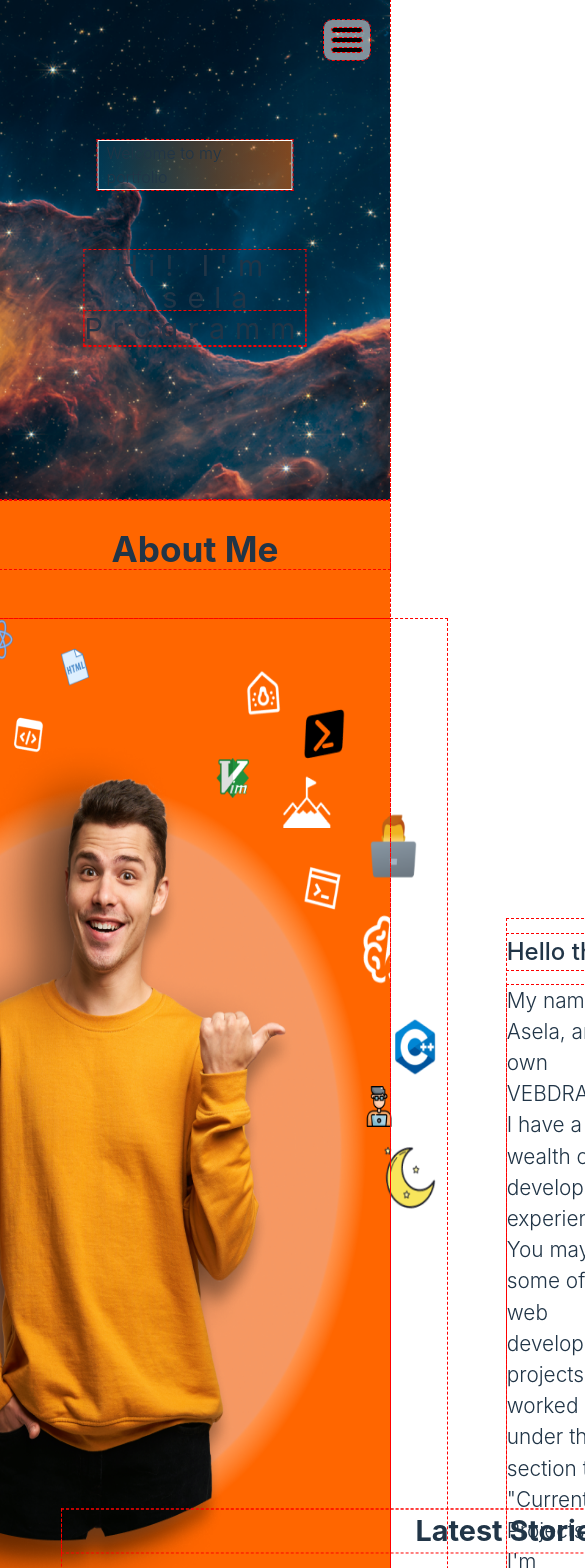
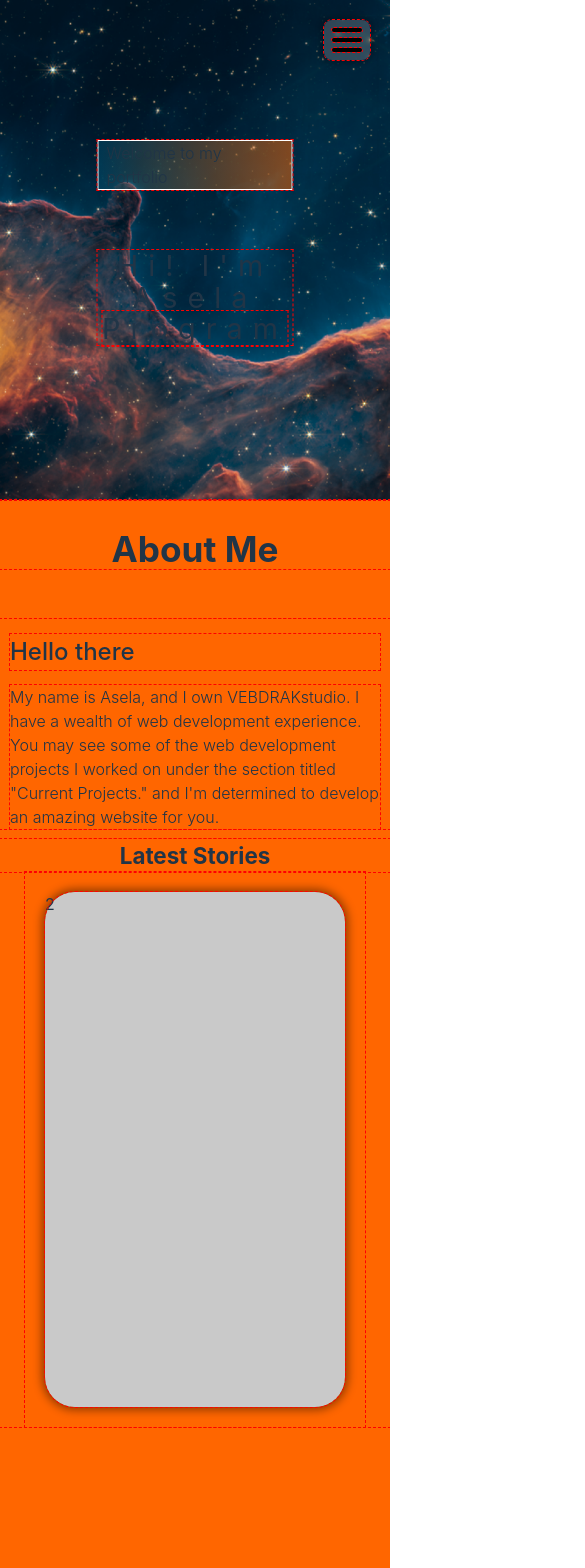
Before and after one commit to aselapasinduD/My-About-Me-Page, a React (Vite) app: page / in a window 390 px wide. Shown: the top 1568 px of the page, 585 px wide, since content can reach past the window. Built offline with nearby package versions, Linux system fonts and the light colour scheme.

Commit message:
mobileFooter update

```diff
--- a/src/App.css
+++ b/src/App.css
@@ -103,11 +103,11 @@ h1 {
 	position: absolute;
 	height: 70px;
 	border-radius: 35px;
-	background-color: #21232D;
-	opacity: 70%;
+	background-color: #21232D70;
 	z-index: 1;
 	transform: translateY(-89%);
 	transition: 0.3s ease-in-out;
+	backdrop-filter: blur(1px);
 }
 .navbar .container {
 	display: flex;
@@ -131,8 +131,7 @@ h1 {
 /* NavBar white rectangle shape for .nav-Items */
 .navbar .container .Items-white {
 	width: 450px;
-	background-color: #ffffff;
-	opacity: 30%;
+	background-color: #ffffff30;
 	z-index: 0;
 }
 /* Socail Icon Animation */
@@ -151,8 +150,7 @@ h1 {
 }
 /* NavBar white rectangle shape for .social-Icon */
 .navbar .container .Icon-white {
-	background-color: #ffffff;
-	opacity: 30%;
+	background-color: #ffffff30;
 	width: 280px;
 	z-index: 0;
 }
@@ -261,7 +259,7 @@ h1 {
 .aboutMeSection .stories .story:last-child {
 	box-shadow: 2px 5px 10px 5px #00000070;
 }
-.aboutMeSection .stories div {
+.aboutMeSection .stories .storyList {
 	display: flex;
 	flex-direction: row;
 }
@@ -455,7 +453,7 @@ h1 {
 .footerSection .form label:first-child {
 	margin-left: 50px;
 }
-.footerSection .form label {
+.footerSection .form label:nth-child(2) {
 	margin-left: 210px;
 }
 .footerSection .contactForm .inputs::placeholder {
@@ -590,7 +588,9 @@ h1 {
 		position: absolute;
 		gap: 6px;
 		top: 200px;
-		background-color: #ffffff80;
+		background-color: #ffffff30;
+		backdrop-filter: blur(2px);
+		box-shadow: 0 0 5px 4px #00000030;
 		padding: 8px;
 		border-radius: 8px;
 		right: 20px;
@@ -745,4 +745,172 @@ h1 {
 		margin: 0 auto -10px auto;
 	}
 
+	/* About_me Section */
+	.aboutMeSection {
+		height: 1280px;
+		background-color: #FF6600;
+	}
+	.aboutMeSection h1 {
+		font-size: 2.2em;
+	}
+	.aboutMeSection .details h2 {
+		margin: 15px 0;
+		font-weight: 500;
+	}
+	.aboutMeSection .details p {
+		width: unset;
+		font-size: 1em;
+	}
+	.aboutMeSection .details {
+		margin-top: 50px;
+	}
+	.aboutMeSection .details span {
+		margin-top: unset;
+		margin-left: unset;
+		padding: 0 10px;
+	}
+	.aboutMeSection .stories {
+		position: unset;
+		right: unset;
+		left: unset;
+		transform: unset;
+	}
+	.aboutMeSection .stories .storyBox {
+		display: flex;
+		width: 100%;
+		max-width: 340px;
+		overflow-x: hidden;
+		margin: 0 auto;
+	}
+	.aboutMeSection .stories h2 {
+		margin-top: 10px;
+		margin-bottom: unset;
+		font-size: 1.4em;
+	}
+	.aboutMeSection .stories .story {
+		width: 300px;
+		box-shadow: 0 0 10px 3px #00000070;
+		margin: 20px;
+	}
+	.aboutMeSection .stories .story:not(:first-child) {
+		margin-left: unset;
+	}
+	.aboutMeSection .stories .story:first-child {
+		box-shadow: 0 0 10px 3px #00000070;
+	}
+	.aboutMeSection .stories .story:last-child {
+		box-shadow: 0 0 10px 3px #00000070;
+	}
+	.aboutMeSection .stories .storyList {
+		position: relative;
+		gap: 20px;
+		translate: -340px;
+	}
+	.aboutMeSection .details img {
+		display: none;
+	}
+
+	/* Footer Section */
+	.footerSection {
+		height: 753px;
+		background-color: #FF6600;
+	}
+	.footerSection .pageDetails {
+		display: flex;
+		flex-wrap: wrap;
+		justify-content: center;
+		padding-top: 20px;
+		gap: 40px
+	}
+	.footerSection .contactForm {
+		width: 350px;
+	}
+	.footerSection .contactForm #fullName {
+		width: 350px;
+		height: 45px;
+	}
+	.footerSection .contactForm #email {
+		width: 350px;
+		height: 45px;
+		margin-top: 24px;
+		margin-left: unset;
+	}
+	.footerSection .contactForm #massage {
+		width: 350px;
+		height: 222px;
+		margin-top: 12px;
+		text-align: left;
+	}
+	.footerSection .contactForm #send {
+		width: 120px;
+		height: 40px;
+		position: absolute;
+		background-color: #FF6600;
+		color: #FFFFFF;
+		font-size: 1.4em;
+		margin-left: -150px;
+		margin-top: 180px;
+		box-shadow: 0px 2px 8px 2px #00000080;
+		transition-property: width, margin-left, margin-top, box-shadow;
+		transition-duration: 0.2s, 0.2s, 0.2s, 0.2s;
+	}
+	.footerSection .contactForm #send:hover {
+		width: 128px;
+		margin-left: -154px;
+		font-weight: 550;
+		box-shadow: 0px 2px 8px 2px #00000070;
+	}
+	.footerSection .contactForm #send:active {
+		width: 116px;
+		margin-left: -146px;
+		height: 36px;
+		margin-top: 182px;
+		box-shadow: 0px 2px 6px 2px #00000090;
+	}
+	.footerSection .contactForm .inputs {
+		border: none;
+		border-radius: 30px;
+		font-size: 1.2em;
+		color: #131616;
+		text-align: center;
+		background-color: #ffffff;
+		outline: none;
+	}
+	.footerSection .form label:first-child {
+		margin-left: unset;
+	}
+	.footerSection .form label:nth-child(2) {
+		margin-left: unset;
+		position: absolute;
+		transform: translate(-71px, 70px);
+	}
+	.footerSection .contactForm .inputs::placeholder {
+		color: #13161630;
+	}
+	.footerSection .selfImage img {
+		width: 300px;
+		border-radius: 51%;
+	}
+	.footerSection .pageDetails ul {
+		list-style: none;
+		padding: 0;
+	}
+	.footerSection hr {
+		margin: 0 100px;
+		margin-top: 30px;
+		border-color: #131616;
+	}
+	.footerSection span {
+		display: flex;
+		justify-content: center;
+		opacity: 80%;
+		margin: 0 100px;
+	}
+	.footerSection span p.copyrights {
+		margin-left: auto;
+		padding-left: 70px;
+	}
+	.footerSection span p.date {
+		margin-left: auto;
+	}
 }
--- a/src/components/About_me.jsx
+++ b/src/components/About_me.jsx
@@ -1,7 +1,7 @@
 import React from 'react';
 import about_me from '../assets/images/About Me.png';
 
-const About_me = (scroll) => {
+const About_me = () => {
 
 	return (
 		<div id="aboutMe" class="aboutMeSection">
@@ -15,13 +15,18 @@ const About_me = (scroll) => {
 			</section>
 			<section class="stories">
 				<h2>Latest Stories</h2>
-				<div>
+				<div class="storyBox">
+					<div class="storyList">
 						<span class="story">
+							1
 						</span>
 						<span class="story">
+							2
 						</span>
 						<span class="story">
+							3
 						</span>
+					</div>
 				</div>
 			</section>
 		</div>
--- a/src/components/footer.jsx
+++ b/src/components/footer.jsx
@@ -20,7 +20,7 @@ const Footer = () => {
 						<li>page3</li>
 					</ul>
 				</section>
-				<section>
+				<section class="contacts">
 					<h3>Contacts</h3>
 					<ul>
 						<li>contact1</li>
```
Lines whose indentation alone changed are shown as unchanged.
